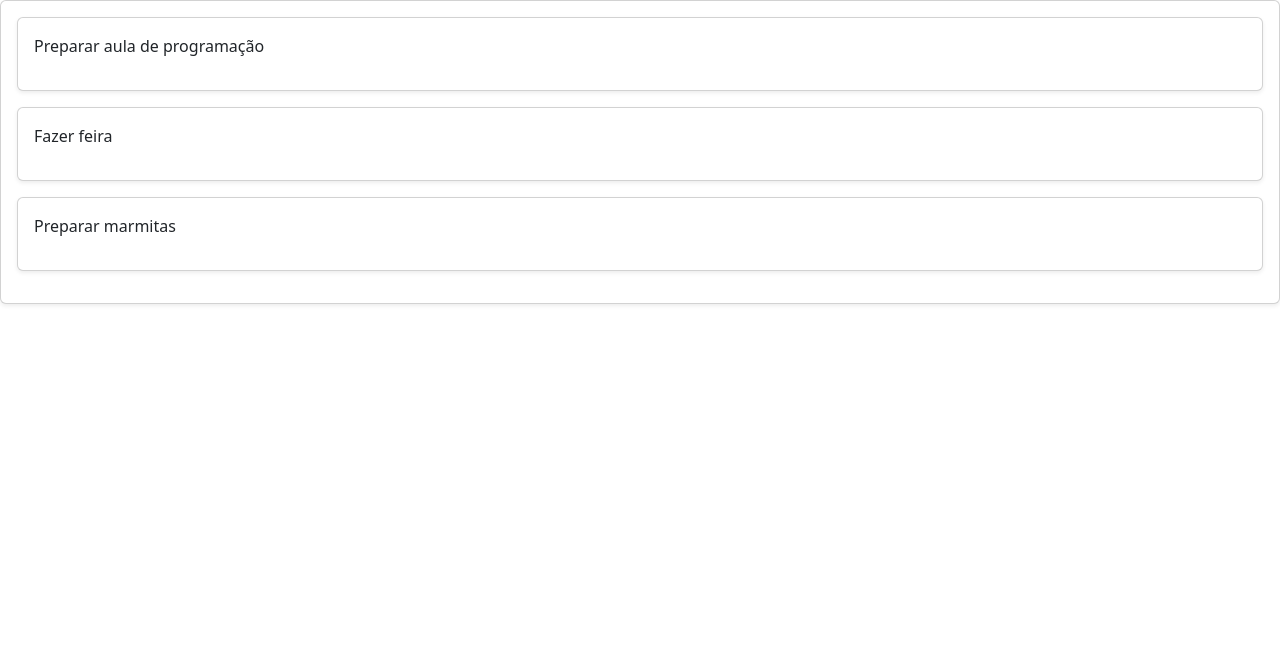
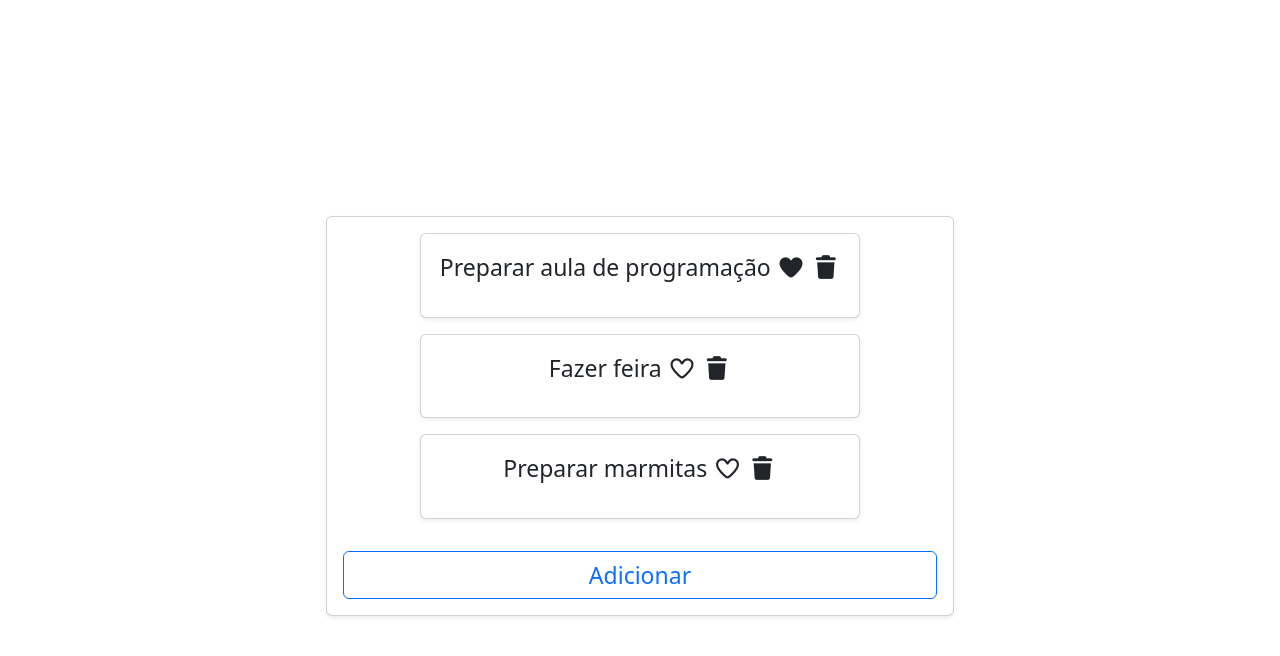
Before and after one commit to GnomioAnao/P1_Agenda_de_Lembrete, a React (Vite) app in the folder p1_pdmt_agenda_lembrete/: page / in a window 1280 px wide. Shown: the top 656 px of the page. Built offline with nearby package versions, Linux system fonts and the light colour scheme.

Commit message:
feat(p1): exibe lista ficticia (corrigido)

```diff
--- a/p1_pdmt_agenda_lembrete/src/App.jsx
+++ b/p1_pdmt_agenda_lembrete/src/App.jsx
@@ -15,8 +15,8 @@ export default class App extends React.Component {
   //deleteLembrete: nome de possivel função para deletar lembrete salvo
 
   icones = {
-      'Lixeira' : 'trash',
-      'Coracao' : 'heart'
+    'Lixeira': 'trash',
+    'Coracao': 'heart'
   }
 
   adicionarLembrete = (novoLembrete) => {
@@ -25,33 +25,51 @@ export default class App extends React.Component {
     })
   }
 
-  render(){
+  render() {
     return (
+      <div className='align-items-center mt-4 justify-content-center row min-vh-100 '>
+        <div
+        className='col-sm-12 col-lg-6'>
           <Cartao>
             <LembreteLista>
               <div className="row">
-          <div className="col-12">
+                <div
+                style={{justifyContent: 'flex-end'}}
+                className="col-9 mx-auto">
                   <Cartao>
-                <p>Preparar aula de programação</p>
+                    <p style={{ textAlign: 'center', fontSize: '23px' }}>
+                      Preparar aula de programação <CoracaoCheio tamanho="1x"/> <Lixo tamanho="1x"/>
+                    </p>
                   </Cartao>
                 </div>
               </div>
               <div className="row">
-          <div className="col-12">
+                <div className="col-9 mx-auto">
                   <Cartao>
-                <p>Fazer feira</p>
+                    <p style={{ textAlign: 'center', fontSize: '23px' }}>
+                      Fazer feira <CoracaoVazio tamanho="1x"/> <Lixo tamanho="1x"/>
+                    </p>
                   </Cartao>
                 </div>
               </div>
               <div className="row">
-          <div className="col-12">
+                <div className="col-9 mx-auto">
                   <Cartao>
-                <p>Preparar marmitas</p>
+                    <p style={{ textAlign: 'center' , fontSize: '23px' }}>
+                      Preparar marmitas <CoracaoVazio tamanho="1x"/> <Lixo tamanho="1x"/>
+                    </p>
                   </Cartao>
                 </div>
               </div>
             </LembreteLista>
+            <button
+              style={{fontSize: '23px'}}
+              className='btn btn-outline-primary w-100 mt-3'>
+              Adicionar
+            </button>
           </Cartao>
+        </div>
+      </div>
     )
   }
 }
--- a/p1_pdmt_agenda_lembrete/src/CoracaoCheio.jsx
+++ b/p1_pdmt_agenda_lembrete/src/CoracaoCheio.jsx
@@ -1,6 +1,6 @@
 const CoracaoCheio = (props) =>{
     return (
-        <i className={`fa-solid fa-heart fa-4 ${props.tamanho}}`}></i>
+        <i className={`fa-solid fa-heart fa-${props.tamanho}`}></i>
     )
 }
 
--- a/p1_pdmt_agenda_lembrete/src/CoracaoVazio.jsx
+++ b/p1_pdmt_agenda_lembrete/src/CoracaoVazio.jsx
@@ -1,6 +1,6 @@
 const CoracaoVazio = (props) =>{
     return (
-        <i className={`fa-regular fa-heart fa-4 ${props.tamanho}}`}></i>
+        <i className={`fa-regular fa-heart fa-${props.tamanho}`}></i>
     )
 }
 
--- a/p1_pdmt_agenda_lembrete/src/LembreteLista.jsx
+++ b/p1_pdmt_agenda_lembrete/src/LembreteLista.jsx
@@ -6,5 +6,6 @@ export default function LembreteLista({ children }) {
     )
 }
 const estilos = {
-    principal: 'container border border-warning rounded my-3 p-3'
+    principal: 'container border rounded my-3 p-3'
+
 }
--- a/p1_pdmt_agenda_lembrete/src/Lixo.jsx
+++ b/p1_pdmt_agenda_lembrete/src/Lixo.jsx
@@ -1,6 +1,6 @@
 const Lixo = (props) =>{
     return (
-        <i className={`fa-solid fa-trash fa-4 ${props.tamanho}}`}></i>
+        <i className={`fa-solid fa-trash fa-${props.tamanho}`}></i>
     )
 }
 
```
Lines whose indentation alone changed are shown as unchanged.
